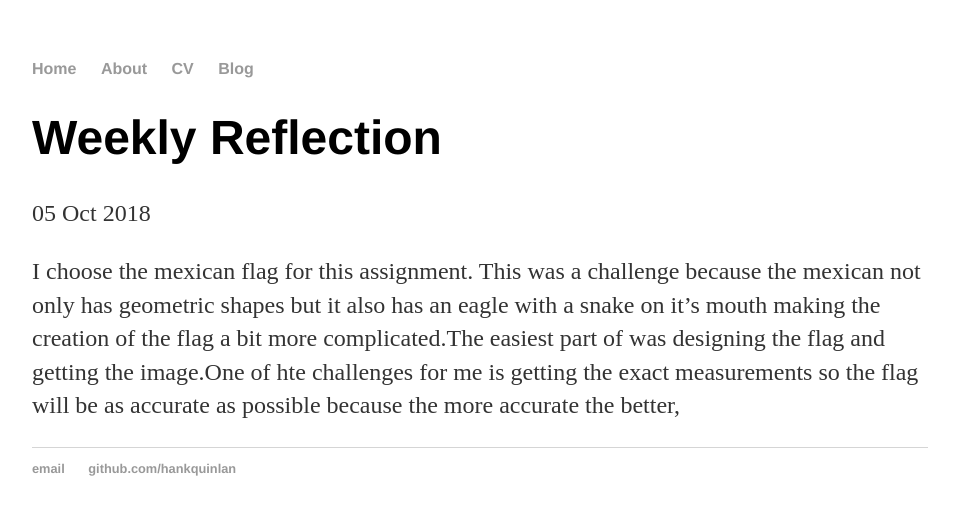
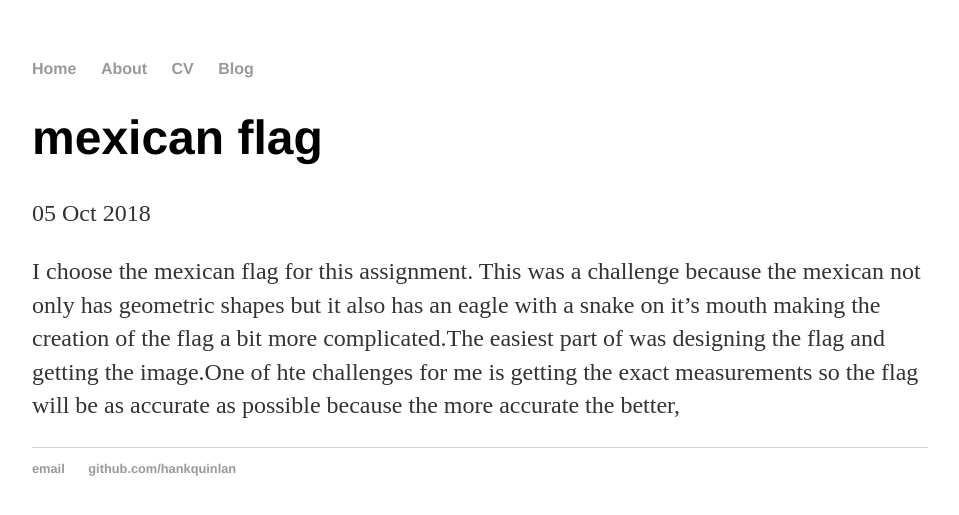
Before and after one commit to danielan7718/danielan7718.github.io, a Jekyll site: the page built from _posts/2018-10-05-weekly-reflection.md, in a window 1280 px wide. Shown: the top 515 px of the page, without its empty margins (160-1119 px from the left). Built offline with Jekyll 4.4.1, drawn with Linux system fonts in a browser that asks for light colours; our own code applies the rules of GitHub Pages for plain Markdown files.

Commit message:
Update 2018-10-05-weekly-reflection.md

```diff
--- a/_posts/2018-10-05-weekly-reflection.md
+++ b/_posts/2018-10-05-weekly-reflection.md
@@ -1 +1,7 @@
+---
+layout: post
+title: "mexican flag"
+date: 2018-10-05
+---
+
 I choose the mexican flag for this assignment. This was a challenge because the mexican not only has geometric shapes but it also has an eagle with a snake on it's mouth making the creation of the flag a bit more complicated.The easiest part of was designing the flag and getting the image.One of hte challenges for me is getting the exact measurements so the flag will be as accurate as possible because the more accurate the better,
```
